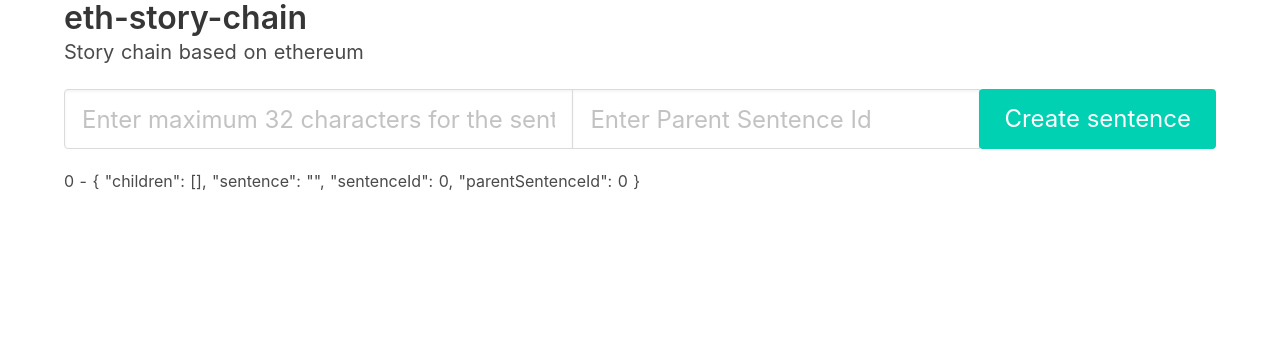
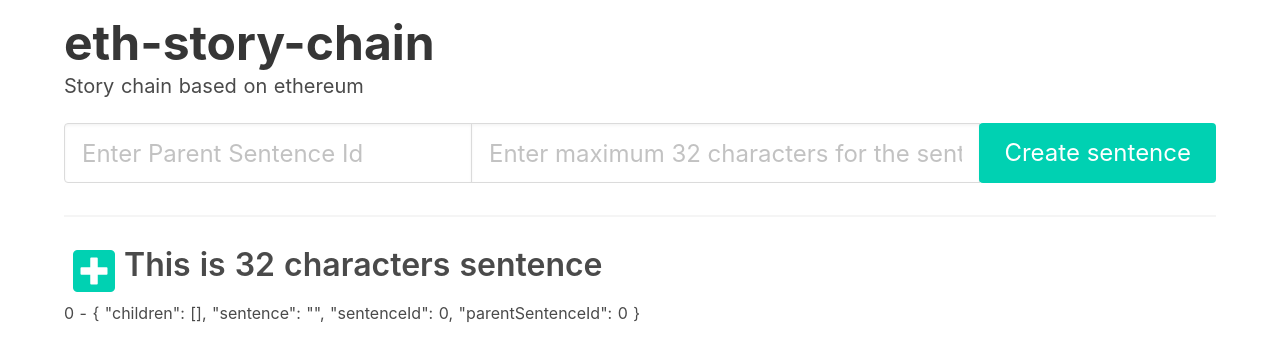
Before and after one commit to andiwinata/eth-story-chain, a Nuxt app: page / in a window 1280 px wide. Shown: the top 360 px of the page. Built offline with nearby package versions, Linux system fonts and the light colour scheme.

Commit message:
Adding sentence component

```diff
--- /dev/null
+++ b/components/molecules/Sentence.vue
@@ -0,0 +1,16 @@
+<template>
+  <div>
+    <button class="button is-large is-white">
+      <span class="icon has-text-primary">
+        <i class="fas fa-2x fa-plus-square"></i>
+      </span>
+    </button>
+    <span class="is-size-3 has-text-weight-semibold">This is 32 characters sentence</span>
+  </div>
+</template>
+
+<script>
+export default {
+
+}
+</script>
--- a/components/organisms/SentenceChain.vue
+++ b/components/organisms/SentenceChain.vue
@@ -1,6 +1,8 @@
 <template>
   <div>
     <sentence-form @onSubmitSentence="onSubmitSentence"/>
+    <hr />
+    <sentence />
     <ul>
        <li v-for="(sentence, sentenceId) in sentenceTree" :key="sentenceId">
         {{sentenceId }} - {{ sentence }}
@@ -15,11 +17,13 @@
 import { mapMutations, mapState } from 'vuex'
 import { ADD_SENTENCE_EVENT_RESULT } from '~/store/mutation-types'
 import SentenceForm from '~/components/organisms/SentenceForm.vue'
+import Sentence from '~/components/molecules/Sentence.vue'
 import sentenceChainArtifacts from '~/build/contracts/SentenceChain.json'
 
 export default {
   components: {
-    SentenceForm
+    Sentence,
+    SentenceForm,
   },
   computed: mapState(['sentenceTree', 'inputSentence', 'inputParentSentenceId']),
   methods: {
--- a/components/organisms/SentenceForm.vue
+++ b/components/organisms/SentenceForm.vue
@@ -1,5 +1,9 @@
 <template>
   <form action="" @submit.prevent="onSubmit" class="field has-addons">
+    <label class="label control">
+      <span class="parent-sentence-id-label">Parent sentence id</span>
+      <input class="input is-large" type="text" v-model="inputParentSentenceId" placeholder="Enter Parent Sentence Id"/>
+    </label>
     <label class="label control is-expanded">
       <span class="sentence-label">Sentence</span>
       <!--
@@ -12,10 +16,6 @@
         v-model="inputSentence"
         :maxCharacters="sentenceMaxCharacters"
       />
-    </label>
-    <label class="label control">
-      <span class="parent-sentence-id-label">Parent sentence id</span>
-      <input class="input is-large" type="text" v-model="inputParentSentenceId" placeholder="Enter Parent Sentence Id"/>
     </label>
     <button class="button is-primary is-large control" type="submit">
       Create sentence
--- a/nuxt.config.js
+++ b/nuxt.config.js
@@ -1,5 +1,11 @@
 module.exports = {
-  css: ['bulma'],
+  // http://bgraphic.no/using-bulma-font-awsome-nuxt/
+  // https://nuxtjs.org/api/configuration-css/
+  css: [
+    { src: 'bulma/bulma.sass', lang: 'sass' },
+    // below one doesn't work with fa 5
+    // { src: 'font-awesome/scss/font-awesome.scss', lang: 'scss' },
+  ],
   /*
   ** Headers of the page
   */
@@ -10,7 +16,12 @@
       { name: 'viewport', content: 'width=device-width, initial-scale=1' },
       { hid: 'description', name: 'description', content: 'Peer 2 peer lending in ethereum' }
     ],
-    link: [{ rel: 'icon', type: 'image/x-icon', href: '/favicon.ico' }]
+    link: [
+      { rel: 'icon', type: 'image/x-icon', href: '/favicon.ico' },
+      // for some reason font-awesome npm doesn't work with v5
+      // https://stackoverflow.com/questions/47788847/fontawesome-5-font-family-not-work
+      { rel: 'stylesheet', href: 'https://use.fontawesome.com/releases/v5.0.6/css/all.css' }
+    ]
   },
   /*
   ** Customize the progress bar color
@@ -45,9 +56,9 @@
   // add base route if building for github page
   ...(process.env.DEPLOY_ENV === 'GH_PAGES'
     ? {
-        router: {
-          base: '/eth-story-chain/'
-        }
+      router: {
+        base: '/eth-story-chain/'
       }
+    }
     : {})
 }
--- a/pages/index.vue
+++ b/pages/index.vue
@@ -2,7 +2,7 @@
   <section class="container is-widescreen">
     <div>
       <!-- <logo/> -->
-      <h1 class="title">
+      <h1 class="title is-size-1 has-text-weight-bold">
         eth-story-chain
       </h1>
       <h2 class="subtitle">
@@ -31,5 +31,6 @@
 <style lang="scss" scoped>
   .container {
     align-content: center;
+    margin-top: 1rem;
   }
 </style>
```
Also changed, not shown: 1 other file (tests, documents, lock files or other folders).
